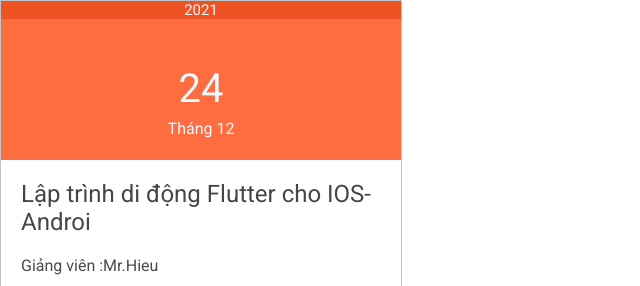
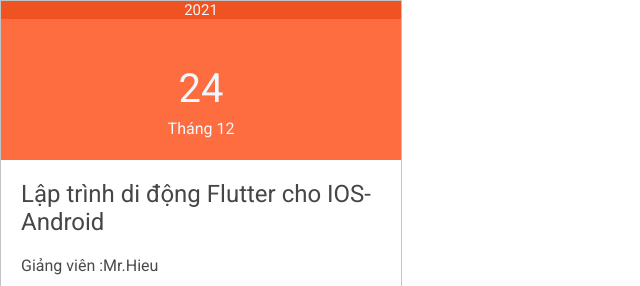
Before and after one commit to binhtrongg/binhtrongg.github.io, a plain HTML site: page buoi3btvn/ptlayout.html in a window 1280 px wide. Shown: the top 286 px of the page, 0-640 px from the left. Drawn offline with Linux system fonts and the light colour scheme.

Commit message:
update nd

```diff
--- a/buoi3btvn/ptlayout.html
+++ b/buoi3btvn/ptlayout.html
@@ -21,7 +21,7 @@
             <p>Tháng 12</p>
         </div>
         <div class="content">
-            <h2 id="code">Lập trình di động Flutter cho IOS-Androi</h2>
+            <h2 id="code">Lập trình di động Flutter cho IOS-Android</h2>
             <p>Giảng viên :Mr.Hieu</p>
             <p><span><i class="far fa-calendar-alt"></i></span> Thứ 3 , 6</p>
             <p><span><i class="fas fa-clock"></i></span> 18h30-21h30</p>
```
